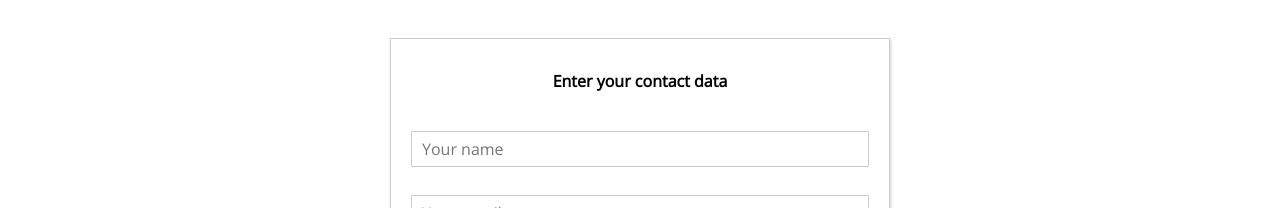
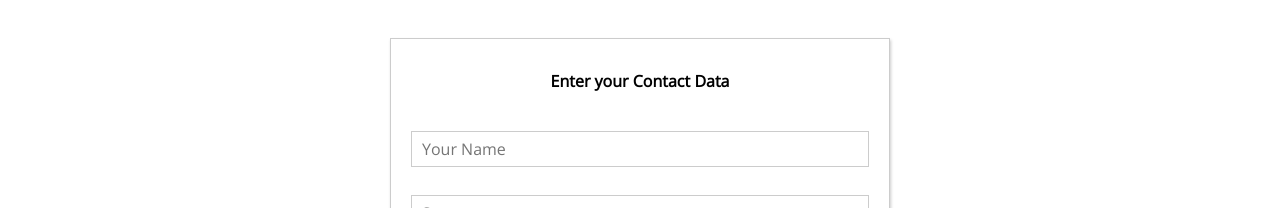
Before and after one commit to VinceRell/burgerBuilder, a React (Create React App) app: page /checkout in a window 1280 px wide. Both pictures are taken after a click on the button "CONTINUE". Shown: the part 592-800 px from the top of the page. Built offline with nearby package versions, Linux system fonts and the light colour scheme; the HTML template or start-up script is replaced by a standard one.

Commit message:
finished styling form and functionality

```diff
--- a/src/components/UI/Button/Button.js
+++ b/src/components/UI/Button/Button.js
@@ -4,6 +4,7 @@
 
 const button = (props) => (
     <button
+        disabled={props.disabled}
         className={[classes.Button, classes[props.BtnType]].join(" ")}
         onClick={props.clicked}>
         {props.children}
--- a/src/components/UI/Button/Button.module.css
+++ b/src/components/UI/Button/Button.module.css
@@ -15,6 +15,11 @@
     padding-left: 0;
 }
 
+.Button:disabled {
+    color: #ccc;
+    cursor: not-allowed;
+}
+
 .Success {
     color: #5C9210;
 }
--- a/src/components/UI/Input/Input.js
+++ b/src/components/UI/Input/Input.js
@@ -1,22 +1,49 @@
 import React from 'react';
 import classes from './Input.module.css';
 
-const input = (props) => {
+const input = ( props ) => {
+    let inputElement = null;
+    const inputClasses = [classes.InputElement];
 
-    let inputElement = null;
+    if (props.invalid && props.shouldValidate && props.touched) {
+        inputClasses.push(classes.Invalid);
+    }
 
-    switch (props.inputtype) {
-        case ("input"):
-            inputElement = <input className={classes.InputElement} {...props}/>;
+    switch ( props.elementType ) {
+        case ( 'input' ):
+            inputElement = <input
+                className={inputClasses.join(' ')}
+                {...props.elementConfig}
+                value={props.value}
+                onChange={props.changed} />;
             break;
-
-        case ("textarea"):
-            inputElement = <textarea className={classes.InputElement} {...props}/>;
+        case ( 'textarea' ):
+            inputElement = <textarea
+                className={inputClasses.join(' ')}
+                {...props.elementConfig}
+                value={props.value}
+                onChange={props.changed} />;
             break;
-
+        case ( 'select' ):
+            inputElement = (
+                <select
+                    className={inputClasses.join(' ')}
+                    value={props.value}
+                    onChange={props.changed}>
+                    {props.elementConfig.options.map(option => (
+                        <option key={option.value} value={option.value}>
+                            {option.displayValue}
+                        </option>
+                    ))}
+                </select>
+            );
+            break;
         default:
-            inputElement = <input className={classes.InputElement} {...props}/>
-            break;
+            inputElement = <input
+                className={inputClasses.join(' ')}
+                {...props.elementConfig}
+                value={props.value}
+                onChange={props.changed} />;
     }
 
     return (
@@ -25,7 +52,7 @@
             {inputElement}
         </div>
     );
+
 };
 
-
 export default input;
--- a/src/components/UI/Input/Input.module.css
+++ b/src/components/UI/Input/Input.module.css
@@ -5,15 +5,15 @@
 }
 
 .Label {
+    font-weight: bold;
     display: block;
     margin-bottom: 8px;
-    font-weight: bold;
 }
 
 .InputElement {
     outline: none;
     border: 1px solid #ccc;
-    background-color: #fff;
+    background-color: white;
     font: inherit;
     padding: 6px 10px;
     display: block;
@@ -25,3 +25,8 @@
     outline: none;
     background-color: #ccc;
 }
+
+.Invalid {
+    border: 1px solid red;
+    background-color: #FDA49A;
+}
--- a/src/containers/Checkout/ContactData/ContactData.js
+++ b/src/containers/Checkout/ContactData/ContactData.js
@@ -1,7 +1,6 @@
 import React, { Component } from 'react';
 import classes from './ContactData.module.css';
 import axios from '../../../axios-orders';
-
 
 import Spinner from '../../../components/UI/Spinner/Spinner';
 import Button from '../../../components/UI/Button/Button';
@@ -9,16 +8,104 @@
 
 class ContactData extends Component {
     state = {
-        orderForm: {},
+        orderForm: {
+            name: {
+                elementType: 'input',
+                elementConfig: {
+                    type: 'text',
+                    placeholder: 'Your Name'
+                },
+                value: '',
+                validation: {
+                    required: true
+                },
+                valid: false,
+                touched: false
+            },
+            street: {
+                elementType: 'input',
+                elementConfig: {
+                    type: 'text',
+                    placeholder: 'Street'
+                },
+                value: '',
+                validation: {
+                    required: true
+                },
+                valid: false,
+                touched: false
+            },
+            zipCode: {
+                elementType: 'input',
+                elementConfig: {
+                    type: 'text',
+                    placeholder: 'ZIP Code'
+                },
+                value: '',
+                validation: {
+                    required: true,
+                    minLength: 5,
+                    maxLength: 5,
+                    isNumeric: true
+                },
+                valid: false,
+                touched: false
+            },
+            country: {
+                elementType: 'input',
+                elementConfig: {
+                    type: 'text',
+                    placeholder: 'Country'
+                },
+                value: '',
+                validation: {
+                    required: true
+                },
+                valid: false,
+                touched: false
+            },
+            email: {
+                elementType: 'input',
+                elementConfig: {
+                    type: 'email',
+                    placeholder: 'Your E-Mail'
+                },
+                value: '',
+                validation: {
+                    required: true,
+                    isEmail: true
+                },
+                valid: false,
+                touched: false
+            },
+            deliveryMethod: {
+                elementType: 'select',
+                elementConfig: {
+                    options: [
+                        {value: 'fastest', displayValue: 'Fastest'},
+                        {value: 'cheapest', displayValue: 'Cheapest'}
+                    ]
+                },
+                value: '',
+                validation: {},
+                valid: true
+            }
+        },
+        formIsValid: false,
         loading: false
     }
 
     orderHandler = (event) => {
         event.preventDefault();
         this.setState({ loading: true });
+        const formData = {};
+        for (let formElementIdentifier in this.state.orderForm) {
+            formData[formElementIdentifier] = this.state.orderForm[formElementIdentifier].value
+        }
         const order = {
             burger: this.props.ingredients,
-            price: this.props.price
+            price: this.props.price,
+            orderData: formData
         };
 
         axios.post("/orders.json", order)
@@ -31,25 +118,89 @@
             });
     }
 
-     render() {
+
+    checkValidity(value, rules) {
+        let isValid = true;
+        if (!rules) {
+            return true;
+        }
+
+        if (rules.required) {
+            isValid = value.trim() !== '' && isValid;
+        }
+
+        if (rules.minLength) {
+            isValid = value.length >= rules.minLength && isValid
+        }
+
+        if (rules.maxLength) {
+            isValid = value.length <= rules.maxLength && isValid
+        }
+
+        if (rules.isEmail) {
+            const pattern = /[a-z0-9!#$%&'*+/=?^_`{|}~-]+(?:\.[a-z0-9!#$%&'*+/=?^_`{|}~-]+)*@(?:[a-z0-9](?:[a-z0-9-]*[a-z0-9])?\.)+[a-z0-9](?:[a-z0-9-]*[a-z0-9])?/;
+            isValid = pattern.test(value) && isValid
+        }
+
+        if (rules.isNumeric) {
+            const pattern = /^\d+$/;
+            isValid = pattern.test(value) && isValid
+        }
+
+        return isValid;
+    }
+
+    inputChangedHandler = (event, inputIdentifier) => {
+        const updatedOrderForm = {
+            ...this.state.orderForm
+        };
+        const updatedFormElement = {
+            ...updatedOrderForm[inputIdentifier]
+        };
+        updatedFormElement.value = event.target.value;
+        updatedFormElement.valid = this.checkValidity(updatedFormElement.value, updatedFormElement.validation);
+        updatedFormElement.touched = true;
+        updatedOrderForm[inputIdentifier] = updatedFormElement;
+
+        let formIsValid = true;
+        for (let inputIdentifier in updatedOrderForm) {
+            formIsValid = updatedOrderForm[inputIdentifier].valid && formIsValid;
+        }
+        this.setState({orderForm: updatedOrderForm, formIsValid: formIsValid});
+    }
+
+    render () {
+        const formElementsArray = [];
+        for (let key in this.state.orderForm) {
+            formElementsArray.push({
+                id: key,
+                config: this.state.orderForm[key]
+            });
+        }
         let form = (
-            <form>
-                <Input inputtype="input" type="text" name="name" placeholder="Your name"/>
-                <Input inputtype="input" type="email" name="email" placeholder="Your email"/>
-                <Input inputtype="input" type="text" name="street" placeholder="street name"/>
-                <Input inputtype="input" type="text" name="zipcode" placeholder="zipcode"/>
-                <Button BtnType="Success" clicked={this.orderHandler}>ORDER</Button>
+            <form onSubmit={this.orderHandler}>
+                {formElementsArray.map(formElement => (
+                    <Input
+                        key={formElement.id}
+                        elementType={formElement.config.elementType}
+                        elementConfig={formElement.config.elementConfig}
+                        value={formElement.config.value}
+                        invalid={!formElement.config.valid}
+                        shouldValidate={formElement.config.validation}
+                        touched={formElement.config.touched}
+                        changed={(event) => this.inputChangedHandler(event, formElement.id)} />
+                ))}
+                <Button BtnType="Success" disabled={!this.state.formIsValid}>ORDER</Button>
             </form>
         );
-         if(this.state.loading) {
-             form = <Spinner />
+        if ( this.state.loading ) {
+            form = <Spinner />;
         }
-
         return (
-             <section className={classes.ContactData}>
-                <h4>Enter your contact data</h4>
+            <div className={classes.ContactData}>
+                <h4>Enter your Contact Data</h4>
                 {form}
-             </section>
+            </div>
         );
     }
 
```
Also changed, not shown: src/containers/Checkout/ContactData/ContactDataHelper.js (deleted, +0 -27 lines). Lines whose indentation alone changed are shown as unchanged.
